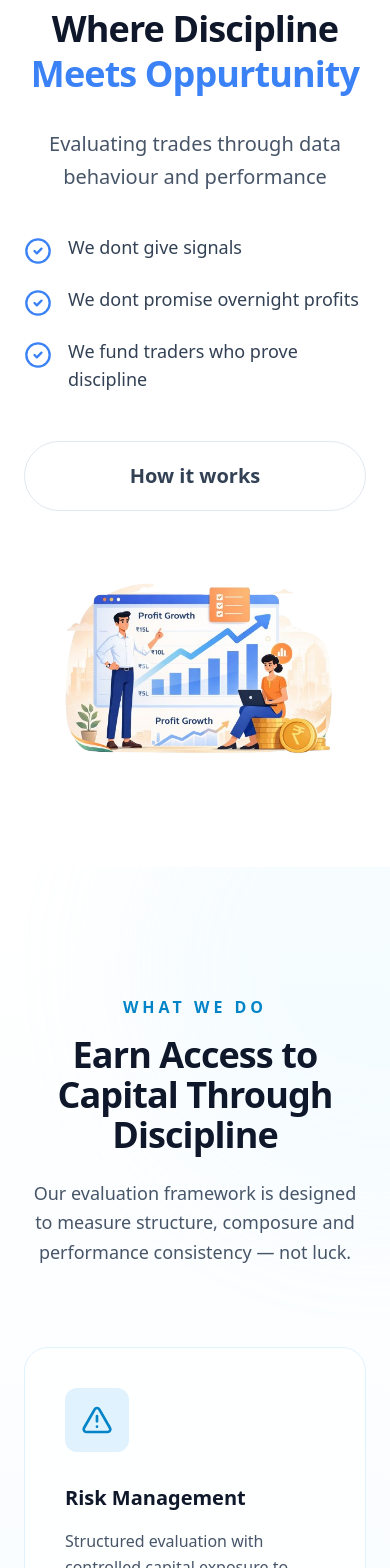
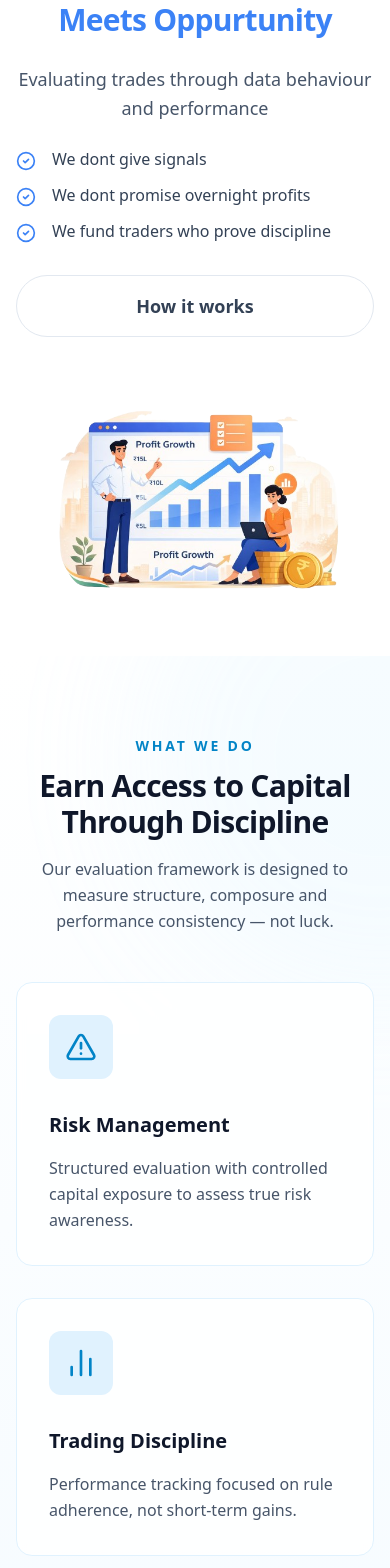
Before and after one commit to satyamtripathi8/PRO, a React (Vite) app: page / in a window 390 px wide. Shown: the part 340-1908 px from the top of the page. Built offline with nearby package versions, Linux system fonts and the light colour scheme; no server answers; the HTML template or start-up script is replaced by a standard one.

Commit message:
updated reDesignDashboard

```diff
--- a/src/components/reDesignDashboard/Education.tsx
+++ b/src/components/reDesignDashboard/Education.tsx
@@ -9,7 +9,7 @@ const Education: React.FC = () => {
   ];
 
   return (
-    <section className="py-32 bg-brand-50/30">
+    <section className="py-20 bg-brand-50/30">
       <div className="px-4 mx-auto max-w-7xl sm:px-6 lg:px-10">
         <div className="grid items-center gap-16 lg:grid-cols-2 lg:gap-20">
           <div className="order-2 lg:order-1">
@@ -20,7 +20,7 @@ const Education: React.FC = () => {
               </span>
             </div>
 
-            <h2 className="mb-8 text-4xl font-bold leading-tight sm:text-5xl md:text-6xl lg:text-7xl text-slate-900">
+            <h2 className="mb-6 text-3xl font-bold leading-snug sm:text-4xl md:text-5xl lg:text-5xl text-slate-900">
               Learn discipline <br />
               with Mentor AI and experienced traders
             </h2>
--- a/src/components/reDesignDashboard/FAQ.tsx
+++ b/src/components/reDesignDashboard/FAQ.tsx
@@ -129,13 +129,13 @@ const FAQ: React.FC = () => {
   };
 
   return (
-    <section className="py-32 bg-gradient-to-b from-sky-50 to-white">
+    <section className="py-20 bg-gradient-to-b from-sky-50 to-white">
       <div className="max-w-5xl px-6 mx-auto">
-        <h2 className="text-4xl font-bold text-center sm:text-5xl md:text-6xl lg:text-7xl text-slate-900 mb-16">
+        <h2 className="text-3xl font-bold text-center sm:text-4xl md:text-5xl lg:text-5xl text-slate-900 mb-12">
           Frequently Asked Questions
         </h2>
 
-        <div className="space-y-6">
+        <div className="space-y-4">
           {faqData.map((cat, catIndex) => {
             const isCategoryOpen = activeCategory === catIndex;
 
@@ -146,7 +146,7 @@ const FAQ: React.FC = () => {
               >
                 <button
                   onClick={() => toggleCategory(catIndex)}
-                  className="flex items-center justify-between w-full px-8 py-6 text-xl font-semibold text-left transition text-slate-900 hover:bg-slate-50 lg:text-2xl"
+                  className="flex items-center justify-between w-full px-6 py-4 text-lg font-semibold text-left transition text-slate-900 hover:bg-slate-50 lg:text-xl"
                 >
                   {cat.category}
 
--- a/src/components/reDesignDashboard/Hero.tsx
+++ b/src/components/reDesignDashboard/Hero.tsx
@@ -14,31 +14,31 @@ const Hero: React.FC<HeroProps> = ({ onHowItWorksClick }) => {
   ];
 
   return (
-    <section className="relative flex items-center w-full py-20 overflow-hidden sm:py-24 lg:py-32 xl:py-40">
+    <section className="relative flex items-center w-full py-8 overflow-hidden sm:py-16 lg:py-16 xl:py-16">
       {/* Content Wrapper */}
-      <div className="w-full px-6 mx-auto max-w-screen-2xl lg:px-10">
+      <div className="w-full px-4 mx-auto max-w-screen-xl lg:px-16">
 
         <div className="flex flex-col items-center gap-12 lg:flex-row lg:items-center lg:justify-between">
 
           {/* LEFT CONTENT — pinned to left, fixed % width */}
-          <div className="w-full text-center lg:text-left lg:w-[38%] xl:w-[40%] flex-shrink-0">
+          <div className="w-full text-center lg:text-left lg:w-[45%] xl:w-[48%] flex-shrink-0">
             {/* Heading */}
-            <h1 className="mb-8 text-4xl font-bold leading-tight tracking-tight sm:text-5xl md:text-6xl lg:text-7xl text-slate-900">
+            <h1 className="mb-6 text-3xl font-bold leading-snug tracking-tight sm:text-4xl md:text-5xl lg:text-5xl text-slate-900">
               <span className="block whitespace-nowrap">Where Discipline</span>
               <span className="block whitespace-nowrap text-brand-500">Meets Oppurtunity</span>
             </h1>
 
             {/* Subtext */}
-            <p className="mb-10 text-xl leading-relaxed sm:text-2xl lg:text-2xl text-slate-600">
+            <p className="mb-6 text-lg leading-relaxed sm:text-xl lg:text-xl text-slate-600">
               Evaluating trades through data behaviour and performance
             </p>
 
             {/* Bullet Points */}
-            <div className="mb-12 space-y-5 text-left">
+            <div className="mb-8 space-y-3 text-left">
               {bulletPoints.map((item: string, index: number) => (
                 <div key={index} className="flex items-start gap-4">
-                  <CheckCircle2 className="flex-shrink-0 w-7 h-7 mt-1 text-brand-500 sm:w-8 sm:h-8" />
-                  <span className="text-lg font-medium text-slate-700 sm:text-xl lg:text-xl">
+                  <CheckCircle2 className="flex-shrink-0 w-5 h-5 mt-1 text-brand-500 sm:w-6 sm:h-6" />
+                  <span className="text-base font-medium text-slate-700 sm:text-lg lg:text-lg">
                     {item}
                   </span>
                 </div>
@@ -49,7 +49,7 @@ const Hero: React.FC<HeroProps> = ({ onHowItWorksClick }) => {
             <div className="flex justify-center lg:justify-start">
               <button
                 onClick={onHowItWorksClick}
-                className="w-full px-10 py-5 text-xl font-semibold transition-all duration-300 ease-in-out bg-white border rounded-full sm:px-12 sm:py-6 text-slate-700 border-slate-200 sm:text-2xl sm:w-auto md:hover:bg-slate-900 md:hover:text-white md:hover:border-slate-900 md:hover:shadow-xl active:bg-slate-900 active:text-white"
+                className="w-full px-8 py-4 text-lg font-semibold transition-all duration-300 ease-in-out bg-white border rounded-full sm:px-10 sm:py-4 text-slate-700 border-slate-200 sm:text-xl sm:w-auto md:hover:bg-slate-900 md:hover:text-white md:hover:border-slate-900 md:hover:shadow-xl active:bg-slate-900 active:text-white"
               >
                 How it works
               </button>
@@ -57,7 +57,7 @@ const Hero: React.FC<HeroProps> = ({ onHowItWorksClick }) => {
           </div>
 
           {/* RIGHT IMAGE — pinned to right, % width creates center gap */}
-          <div className="w-full lg:w-[54%] xl:w-[55%] flex justify-center lg:justify-end flex-shrink-0">
+          <div className="w-full lg:w-[50%] xl:w-[48%] flex justify-center lg:justify-end flex-shrink-0">
             <img
               src={heroImage}
               alt="Platform Dashboard"
--- a/src/components/reDesignDashboard/HowItWorks.tsx
+++ b/src/components/reDesignDashboard/HowItWorks.tsx
@@ -42,17 +42,17 @@ const HowItWorks = forwardRef<HTMLDivElement>((_, ref) => {
   ];
 
   return (
-    <section
-      ref={ref}
-      className="relative overflow-hidden py-32 bg-gradient-to-b from-white to-slate-50"
-    >
+      <section
+        ref={ref}
+        className="relative overflow-hidden py-20 bg-gradient-to-b from-white to-slate-50"
+      >
       {/* Background glow */}
       <div className="absolute top-0 left-1/2 -translate-x-1/2 w-[800px] h-[400px] bg-brand-500/5 blur-3xl rounded-full"></div>
 
       <div className="relative z-10 px-4 mx-auto max-w-7xl sm:px-6 lg:px-10">
         {/* Header */}
         <div className="mb-24 text-center opacity-0 animate-fadeInUp">
-          <h2 className="mb-6 text-4xl font-bold tracking-tight sm:text-5xl md:text-6xl lg:text-7xl text-slate-900">
+          <h2 className="mb-4 text-3xl font-bold tracking-tight sm:text-4xl md:text-5xl lg:text-5xl text-slate-900">
             How it works
           </h2>
           <p className="max-w-3xl mx-auto text-lg sm:text-xl lg:text-2xl text-slate-600">
--- a/src/components/reDesignDashboard/WhatWeDo.tsx
+++ b/src/components/reDesignDashboard/WhatWeDo.tsx
@@ -36,39 +36,39 @@ export default function WhatWeDo() {
   ];
 
   return (
-    <section className="relative py-32 overflow-hidden bg-gradient-to-b from-white to-sky-50">
+    <section className="relative py-20 overflow-hidden bg-gradient-to-b from-white to-sky-50">
       {/* Subtle Background Glow */}
       <div className="absolute inset-0 pointer-events-none">
         <div className="absolute top-[-150px] left-1/3 w-[500px] h-[500px] bg-sky-200/30 rounded-full blur-3xl opacity-40"></div>
       </div>
 
-      <div className="relative z-10 max-w-7xl px-6 mx-auto">
+      <div className="relative z-10 max-w-6xl px-4 mx-auto">
         {/* Heading */}
-        <div className="mb-20 text-center">
-          <p className="uppercase tracking-[0.25em] text-sky-600 text-base font-semibold mb-4">
+        <div className="mb-12 text-center">
+          <p className="uppercase tracking-[0.2em] text-sky-600 text-sm font-semibold mb-3">
             What We Do
           </p>
 
-          <h2 className="mb-6 text-4xl font-bold tracking-tight sm:text-5xl md:text-6xl lg:text-7xl text-slate-900">
+          <h2 className="mb-4 text-3xl font-bold tracking-tight sm:text-4xl md:text-4xl lg:text-5xl text-slate-900">
             Earn Access to Capital Through Discipline
           </h2>
 
-          <p className="max-w-3xl mx-auto text-lg leading-relaxed sm:text-xl lg:text-2xl text-slate-600">
+          <p className="max-w-2xl mx-auto text-base leading-relaxed sm:text-lg lg:text-lg text-slate-600">
             Our evaluation framework is designed to measure structure, composure
             and performance consistency — not luck.
           </p>
         </div>
 
         {/* Cards */}
-        <div className="grid gap-10 md:grid-cols-2 lg:grid-cols-4">
+        <div className="grid gap-8 md:grid-cols-2 lg:grid-cols-4">
           {cards.map((card, index) => {
             const Icon = card.icon;
 
             return (
-              <div
-                key={index}
-                className="relative p-10 transition-all duration-500 border group bg-white/80 backdrop-blur-sm border-sky-100 rounded-3xl hover:-translate-y-4 hover:shadow-2xl"
-              >
+                <div
+                  key={index}
+                  className="relative p-8 transition-all duration-500 border group bg-white/80 backdrop-blur-sm border-sky-100 rounded-2xl hover:-translate-y-2 hover:shadow-xl"
+                >
                 {/* Icon Circle */}
                 <div className="flex items-center justify-center mb-8 transition-all duration-500 w-16 h-16 rounded-xl bg-sky-100 group-hover:bg-sky-500 group-hover:scale-110">
                   <Icon className="transition-colors duration-500 w-8 h-8 text-sky-600 group-hover:text-white" />
--- a/src/components/reDesignDashboard/WhoThisIsFor.tsx
+++ b/src/components/reDesignDashboard/WhoThisIsFor.tsx
@@ -23,11 +23,11 @@ export default function WhoThisIsFor() {
   ];
 
   return (
-    <section className="relative overflow-hidden py-32 bg-gradient-to-b from-white to-sky-50">
+    <section className="relative overflow-hidden py-20 bg-gradient-to-b from-white to-sky-50">
       <div className="max-w-7xl px-6 mx-auto">
         {/* Heading */}
         <div className="mb-20 text-center">
-          <h2 className="mb-6 text-4xl font-bold tracking-tight sm:text-5xl md:text-6xl lg:text-7xl text-slate-900">
+          <h2 className="mb-4 text-3xl font-bold tracking-tight sm:text-4xl md:text-5xl lg:text-5xl text-slate-900">
             Who This Is For
           </h2>
           <p className="text-lg sm:text-xl lg:text-2xl text-slate-500">
```
Also changed, not shown: src/components/reDesignDashboard/Footer.tsx (+5 -5 lines), src/components/reDesignDashboard/PlatformPreview.tsx (+6 -6 lines), 1 other file (tests, documents, lock files or other folders).
